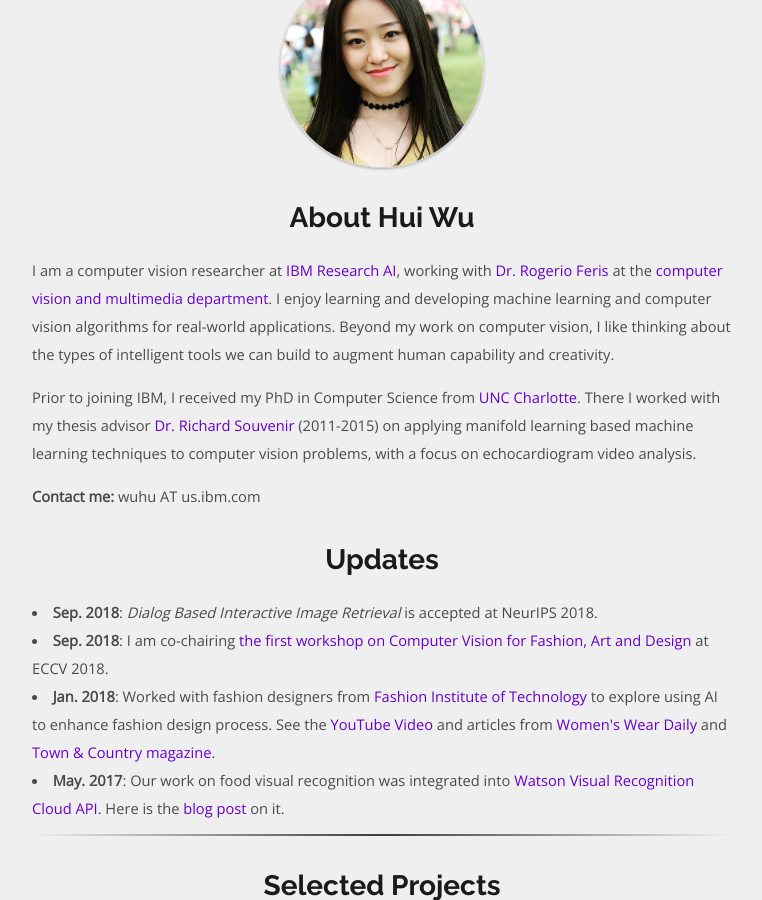
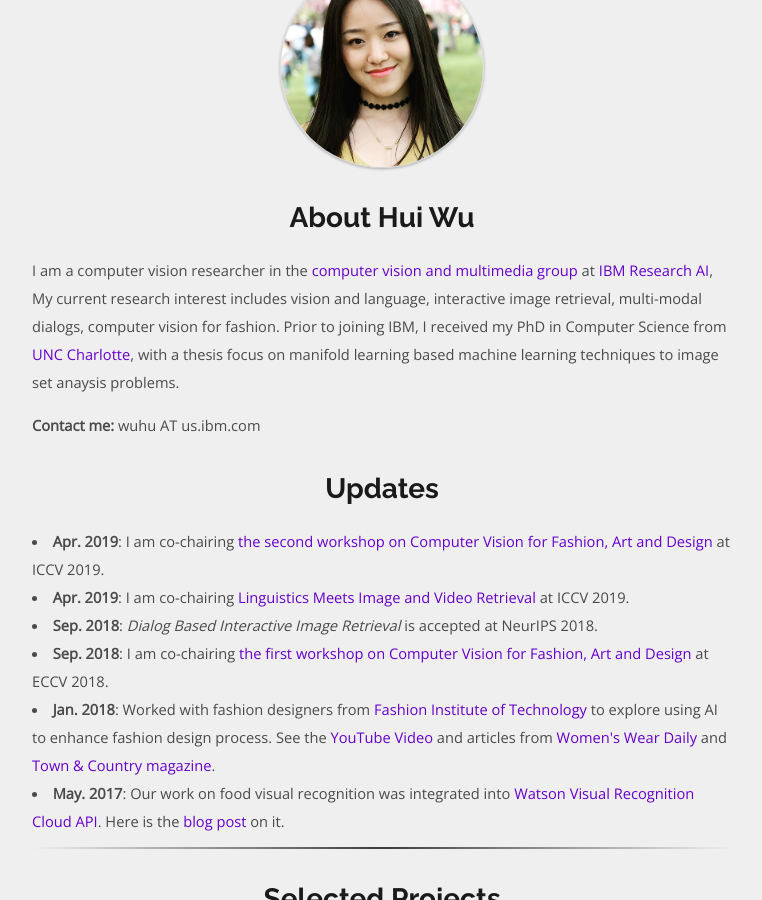
Before and after one commit to spacew/spacew.github.io, a Jekyll site: the page built from index.html, in a window 1280 px wide and 900 px high, scrolled down 345 px. Shown: the whole window, without its empty margins (258-1020 px from the left). Built offline with Jekyll 4.4.1, drawn with Linux system fonts in a browser that asks for light colours; the list of posts is cut into pages by our own code.

Commit message:
Update index.html

```diff
--- a/index.html
+++ b/index.html
@@ -9,19 +9,9 @@ title: Home
         <img src="media/huiwu.jpg" alt="Profile Photo" style="height:200px;border-radius:50%;">
         <h1 class="top-text">About Hui Wu</h1>
         <p>
-            I am a computer vision researcher at <a href=https://www.research.ibm.com/artificial-intelligence/>IBM Research AI</a>, working
-            with <a href=http://rogerioferis.com/>Dr. Rogerio Feris</a> at the <a href=https://www.research.ibm.com/artificial-intelligence/computer-vision/>
-            computer vision and multimedia department</a>.
-            I enjoy learning and developing machine learning and computer vision algorithms
-            for real-world applications. Beyond my work on computer vision,
-            I like thinking about the types of intelligent tools we can build to augment human
-            capability and creativity.
-</p>
-
-        <p>Prior to joining IBM, I received my PhD in Computer Science from <a href=https://www.uncc.edu/>UNC Charlotte</a>.
-       There I worked with my thesis advisor <a href=https://cis.temple.edu/~souvenir/>Dr. Richard Souvenir</a> (2011-2015)
-       on applying manifold learning based machine learning techniques to computer vision problems, with a focus on echocardiogram
-       video analysis.</p>
+            I am a computer vision researcher in the <a href=https://www.research.ibm.com/artificial-intelligence/computer-vision/>
+            computer vision and multimedia group</a> at <a href=https://www.research.ibm.com/artificial-intelligence/>IBM Research AI</a>,
+            My current research interest includes vision and language, interactive image retrieval, multi-modal dialogs, computer vision for fashion. Prior to joining IBM, I received my PhD in Computer Science from <a href=https://www.uncc.edu/>UNC Charlotte</a>, with a thesis focus on manifold learning based machine learning techniques to image set anaysis problems.</p>
 
         <p><b>Contact me:</b> wuhu AT us.ibm.com</p>
 
@@ -31,6 +21,14 @@ title: Home
 
     <article>
         <h1 class="top-text">Updates</h1>
+        <li>
+              <b>Apr. 2019</b>: I am co-chairing <a href=https://sites.google.com/view/cvcreative/>the second workshop on Computer Vision for Fashion, Art and Design</a>
+              at <a href=http://iccv2019.thecvf.com/></a>ICCV 2019.
+          </li>
+         <li>
+              <b>Apr. 2019</b>: I am co-chairing <a href=https://sites.google.com/view/lingir/>Linguistics Meets Image and Video Retrieval</a>
+              at <a href=http://iccv2019.thecvf.com/></a>ICCV 2019.
+          </li>
         <ul>
             <li><b>Sep. 2018</b>: <em>Dialog Based Interactive Image Retrieval</em> is accepted at NeurIPS 2018.</li>
           <li>
```
